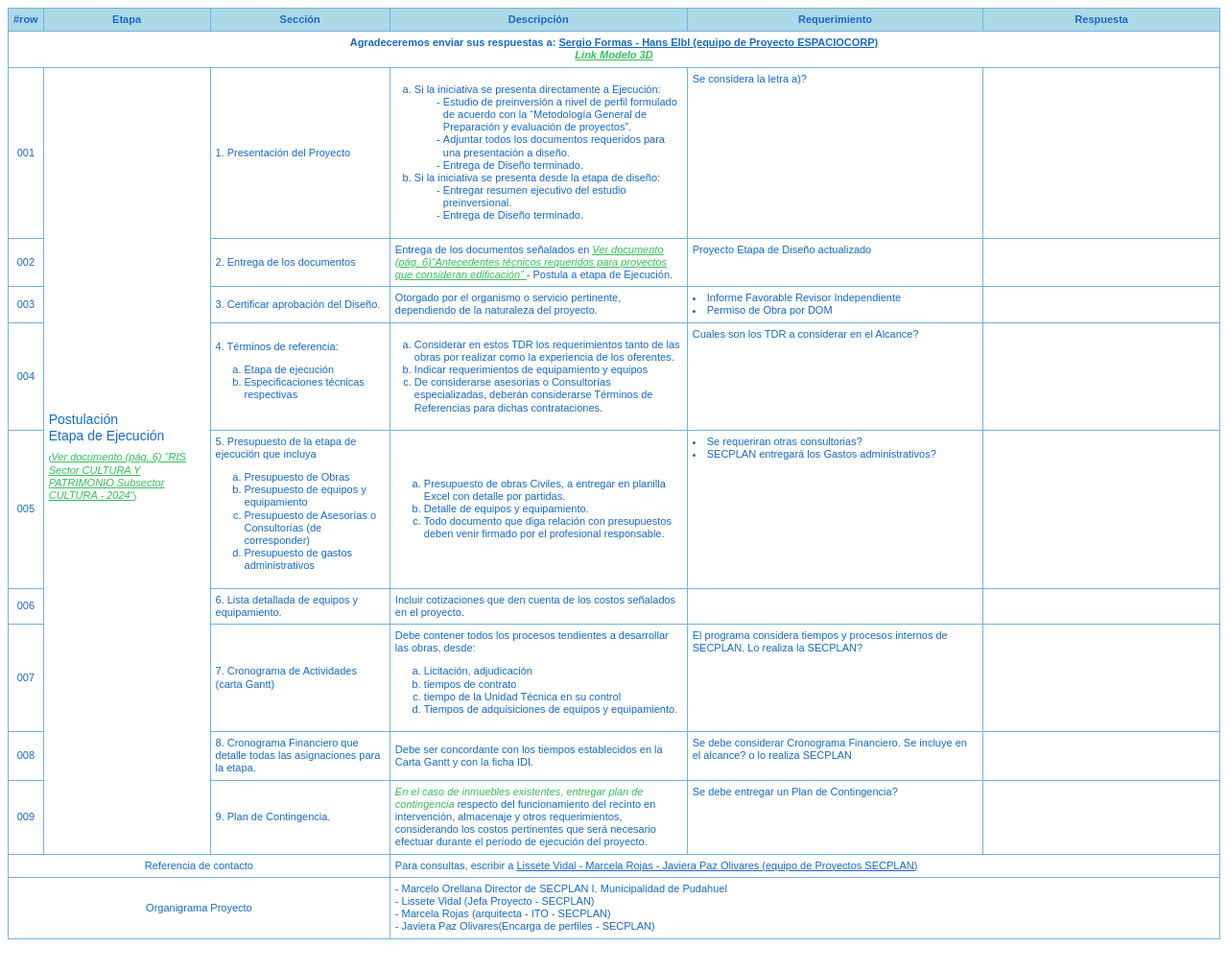
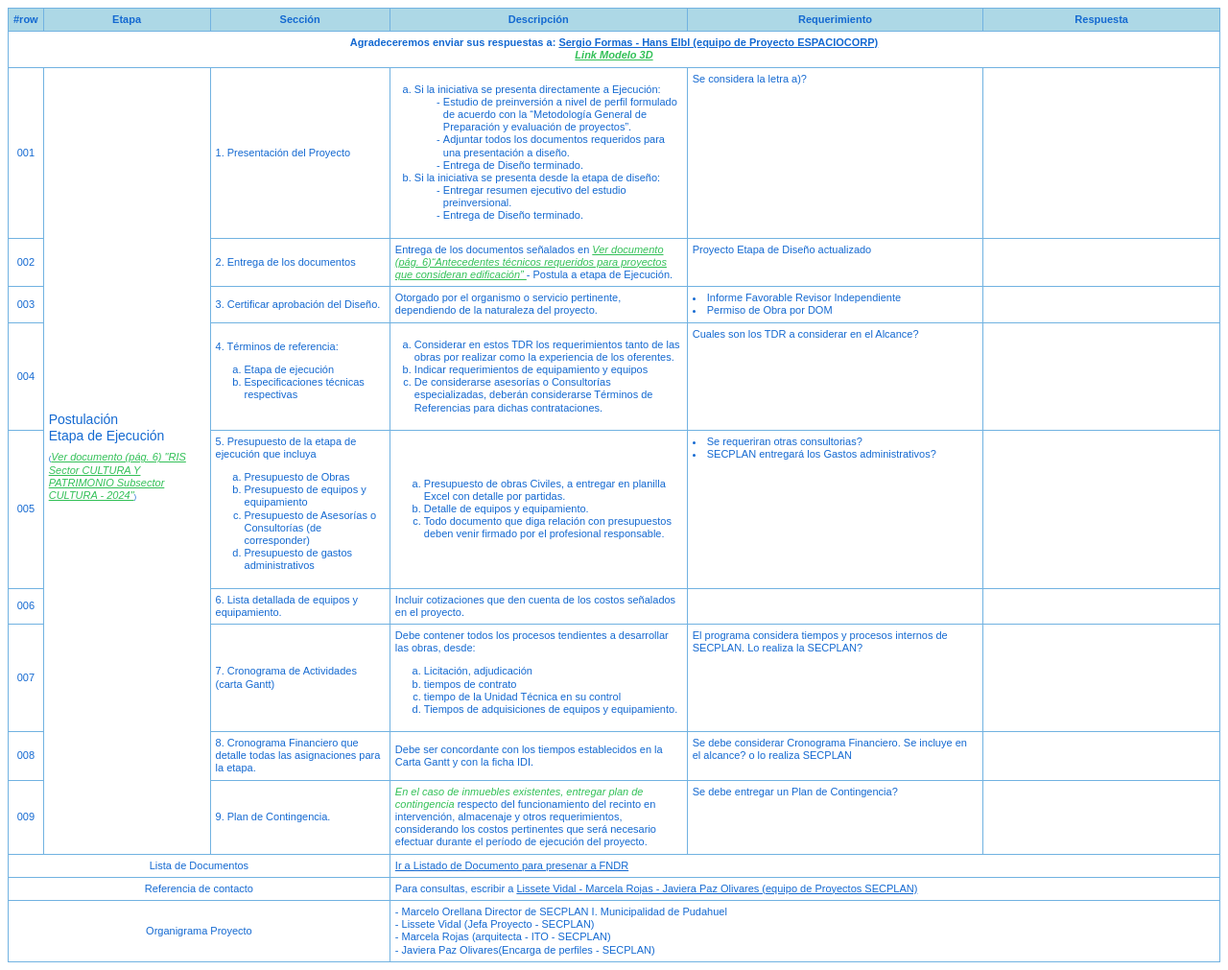
Before and after one commit to ESPACIOCORP7/PROYECTO, a plain HTML site: page index.html in a window 1280 px wide. Shown: the whole page at 96% size. Before the commit the page ends 987 px from the top, so only its background shows below. Drawn offline with Linux system fonts and the light colour scheme.

Commit message:
Update index.html

```diff
--- a/index.html
+++ b/index.html
@@ -257,6 +257,12 @@
     </tr>
     </tr>
     <tr>
+        <td colspan="3">Lista de Documentos</td>
+        <td colspan="3">
+          <a href="Listado_Documentos.html">Ir a Listado de Documento para presenar a FNDR</a>
+        </td>
+      </tr>
+    <tr>
         <td colspan="3">Referencia de contacto</td>
         <td colspan="3">
           Para consultas, escribir a
```
